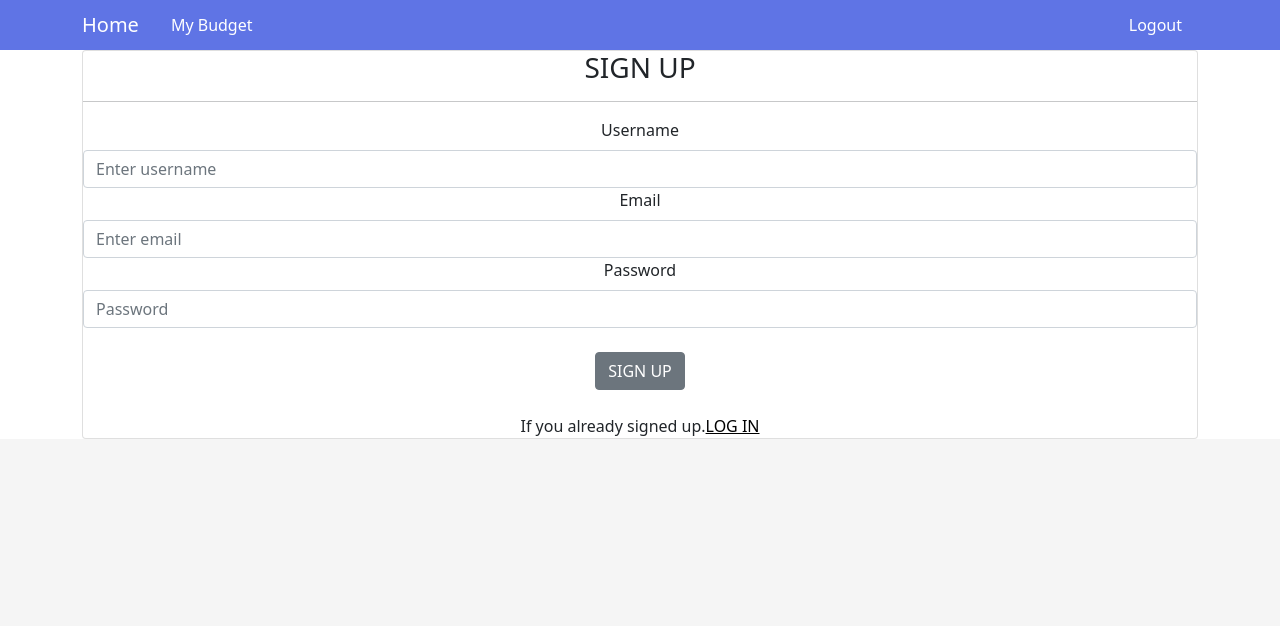
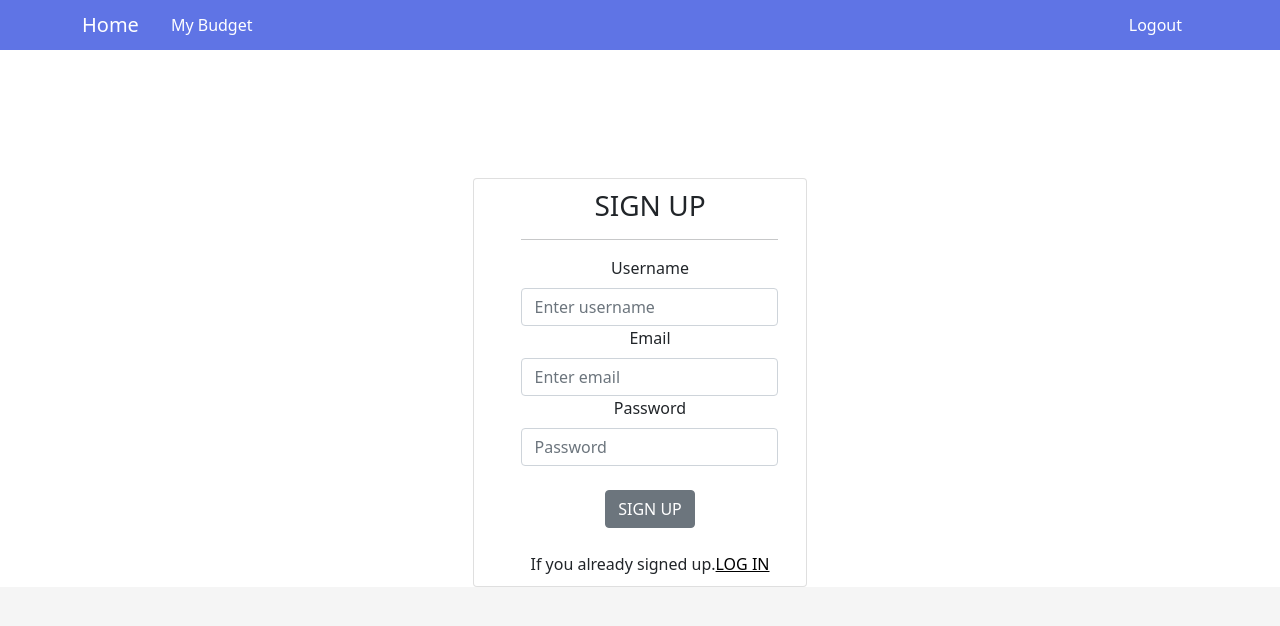
Before and after one commit to haticekaratay/damla-frontend, a React (Create React App) app: page /signup in a window 1280 px wide. Shown: the top 626 px of the page. Built offline with nearby package versions, Linux system fonts and the light colour scheme.

Commit message:
add custom styling

```diff
--- a/src/index.css
+++ b/src/index.css
@@ -1,6 +1,15 @@
 
 html{
   background-color:#f5f5f5;
+  font-family: 'Nunito', sans-serif;
+
+}
+body{
+  font-family: 'Nunito', sans-serif;
+}
+
+.font-custom {
+  font-family: 'Nunito', sans-serif;
 }
 
 
@@ -29,6 +38,29 @@ html{
   background-color: #5f74e5;
   height: 50px;
 }
+
+.signup-card {
+  display: flex;
+  align-items: center;
+  justify-content: center;
+  width: 30%;
+  padding-top: 10px;
+  padding-left: 20px;
+  padding-bottom: 10px;
+}
+
+.login-container {
+  padding-top: 10%;
+}
+
+.signup-container {
+  display: flex;
+  align-items: center;
+  justify-content: center;
+
+  padding-top: 10%;
+}
+
 
 .tab-container {
   padding-left: 20px;
@@ -73,3 +105,16 @@ html{
   font-size: 8px;
   text-align: center;
 }
+
+.form-signin {
+  padding-right: 10%;
+}
+
+.income-card {
+  padding-left: 2%;
+  padding-right: 0px;
+  width: fit-content;
+  height: 100px;
+
+
+}
```
